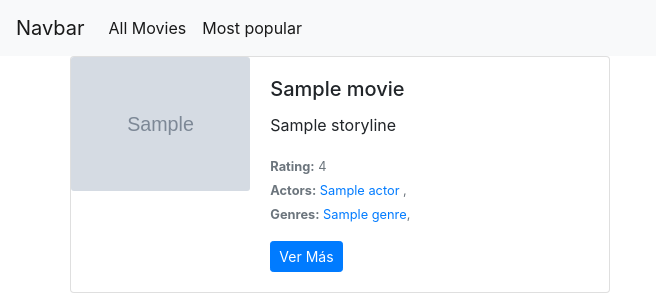
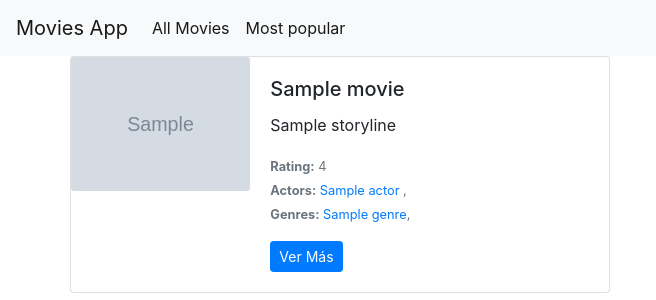
Before and after one commit to DIXMA/rocka_test, a Django app: template templates/movies.html in a window 1280 px wide. Shown: the top 300 px of the page, without its empty margins (0-656 px from the left). Run offline with Django 3.2, Linux system fonts and the light colour scheme; the template is opened without the code that fills it: most values are stand-ins (such as "Sample title", 1, 10 or a date in 2020); grey boxes marked "Sample" are stand-in pictures; some libraries are stand-ins or nearby versions.

Commit message:
Adjust visual menu and change title names for html files

```diff
--- a/templates/details.html
+++ b/templates/details.html
@@ -2,7 +2,7 @@
 <html lang="en">
 <head>
     <meta charset="UTF-8">
-    <title>Movies | Todas</title>
+    <title>Movies App | Rocka</title>
     <link rel="stylesheet"
           href="https://stackpath.bootstrapcdn.com/bootstrap/4.3.1/css/bootstrap.min.css"
           integrity="sha384-ggOyR0iXCbMQv3Xipma34MD+dH/1fQ784/j6cY/iJTQUOhcWr7x9JvoRxT2MZw1T"
@@ -10,7 +10,7 @@
 </head>
 <body>
 <nav class="navbar navbar-expand-lg navbar-light bg-light">
-    <a class="navbar-brand" href="/">Navbar</a>
+    <a class="navbar-brand" href="/">Movies App</a>
     <button class="navbar-toggler" type="button" data-toggle="collapse"
             data-target="#navbarSupportedContent"
             aria-controls="navbarSupportedContent" aria-expanded="false"
--- a/templates/movies.html
+++ b/templates/movies.html
@@ -2,7 +2,7 @@
 <html lang="en">
 <head>
     <meta charset="UTF-8">
-    <title>Movies | Todas</title>
+    <title>Movies App | Rocka</title>
     <link rel="stylesheet"
           href="https://stackpath.bootstrapcdn.com/bootstrap/4.3.1/css/bootstrap.min.css"
           integrity="sha384-ggOyR0iXCbMQv3Xipma34MD+dH/1fQ784/j6cY/iJTQUOhcWr7x9JvoRxT2MZw1T"
@@ -10,7 +10,7 @@
 </head>
 <body>
 <nav class="navbar navbar-expand-lg navbar-light bg-light">
-    <a class="navbar-brand" href="/">Navbar</a>
+    <a class="navbar-brand" href="/">Movies App</a>
     <button class="navbar-toggler" type="button" data-toggle="collapse"
             data-target="#navbarSupportedContent"
             aria-controls="navbarSupportedContent" aria-expanded="false"
```
